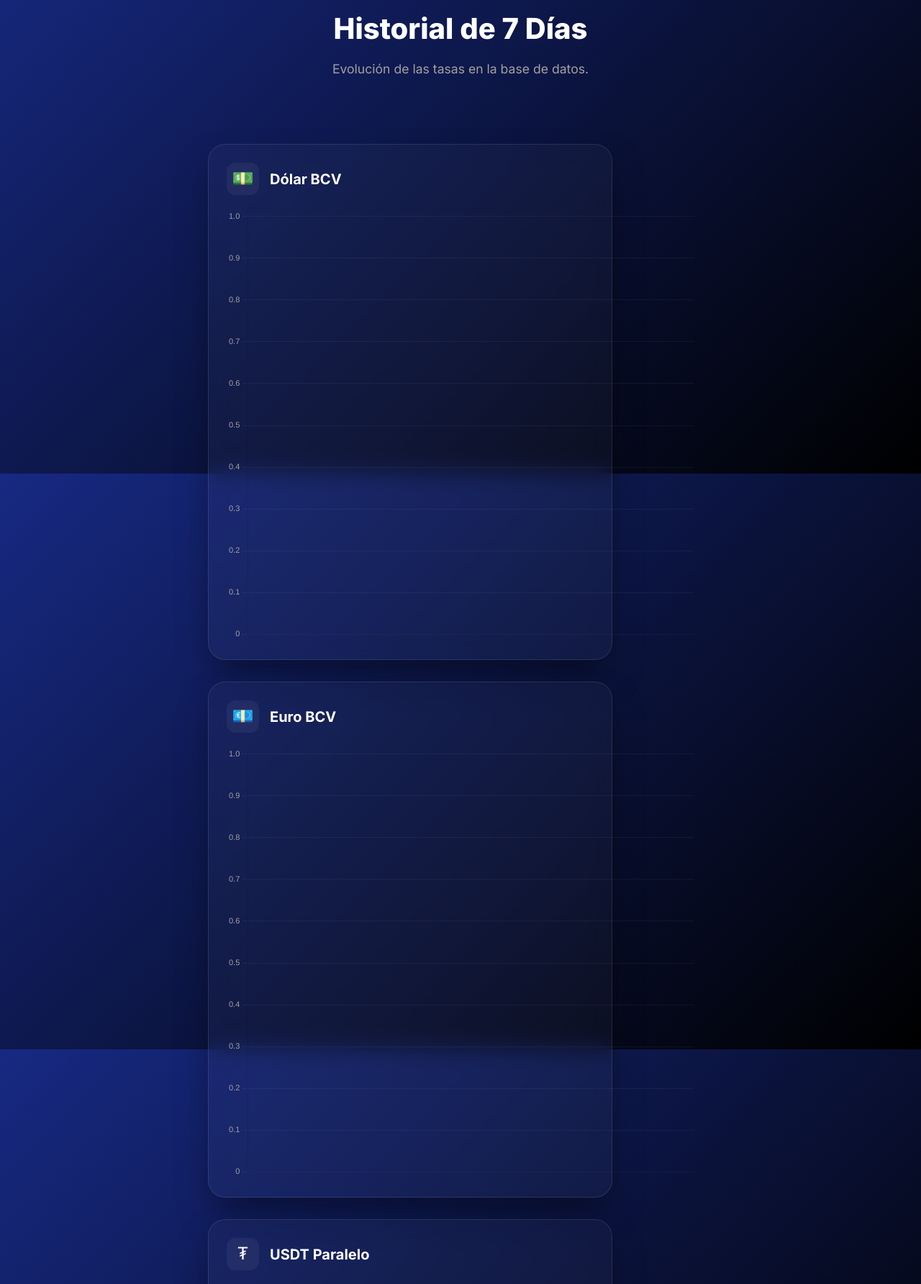
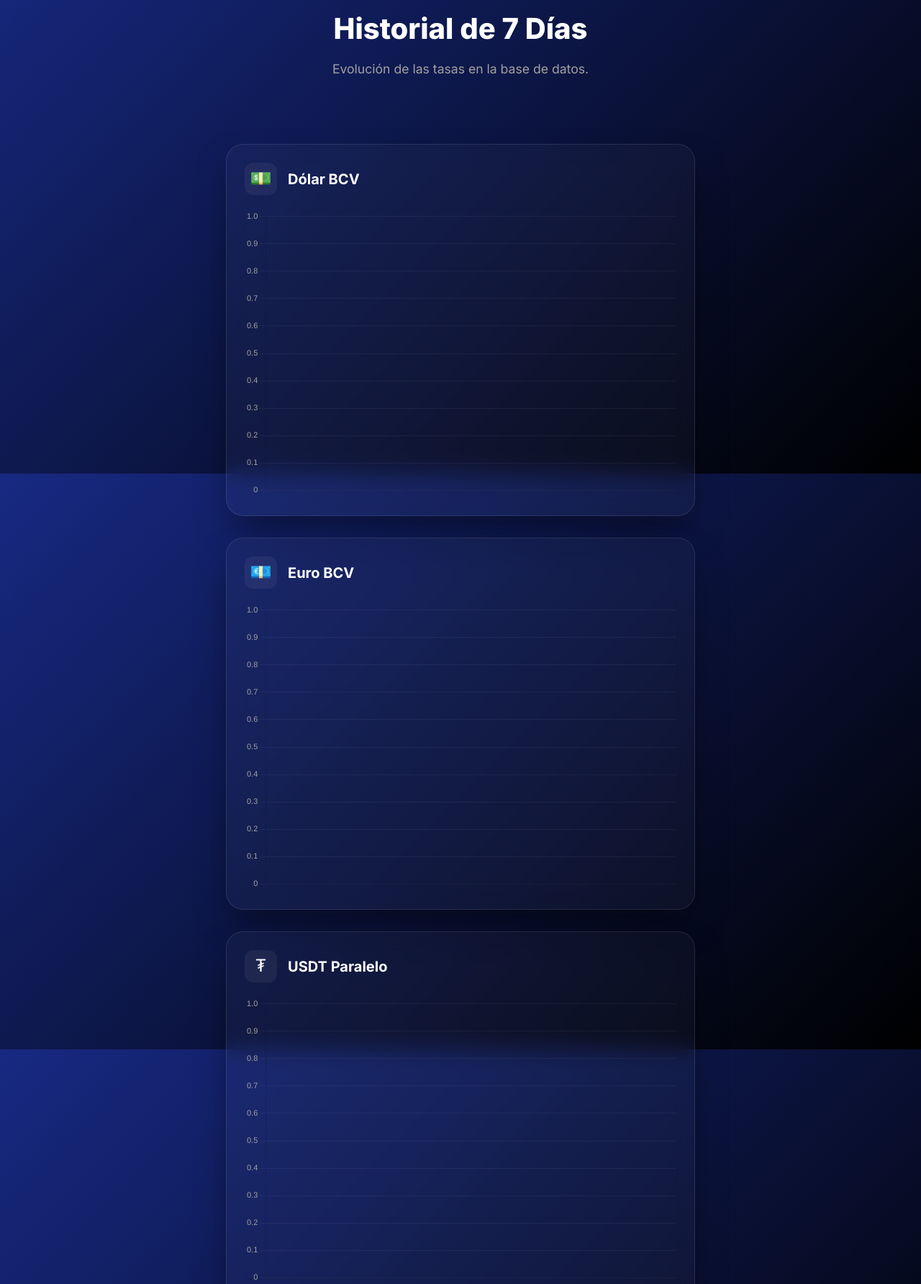
Before and after one commit to Nelson-debug00/telegram_bot, a Flask app: page /graficos in a window 1280 px wide. Shown: the part 142-1926 px from the top of the page at 72% size. Run offline with Flask 3, Linux system fonts and the light colour scheme; data that the repository does not hold is empty.

Commit message:
feat: añadir estilos CSS para la visualización de gráficos con diseño glassmorphism

```diff
--- a/static/css/graficos.css
+++ b/static/css/graficos.css
@@ -49,7 +49,7 @@
   padding: 25px;
   box-shadow: 0 25px 50px -12px rgba(0, 0, 0, 0.5);
   transition: transform 0.3s ease, border-color 0.3s ease;
-  width: 80%;
+  width: 100%;
 }
 
 .glass-card:hover {
@@ -83,8 +83,8 @@
 
 .canvas-wrapper {
   position: relative;
-  height: 600px;
-  width: 650px;
+  height: 400px;
+  width: 600px;
 }
 
 /* Botón Volver */
```
